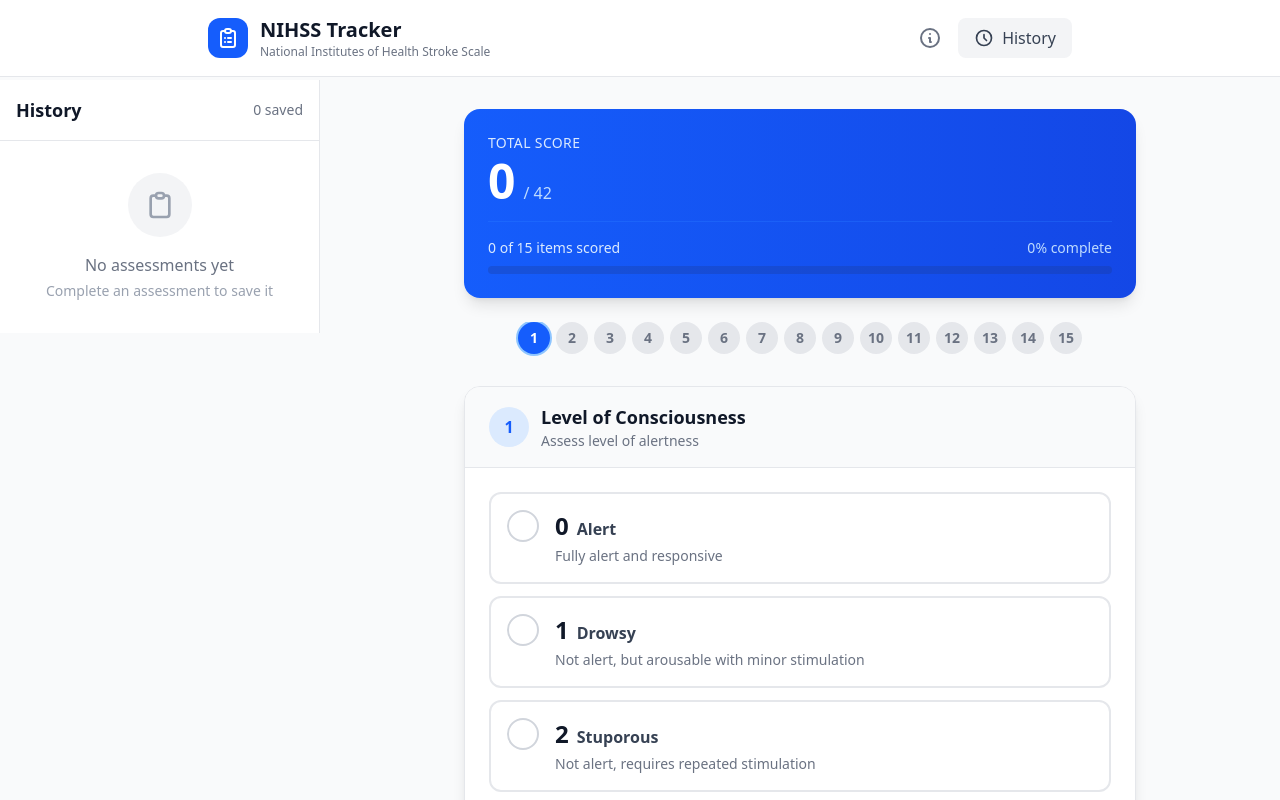
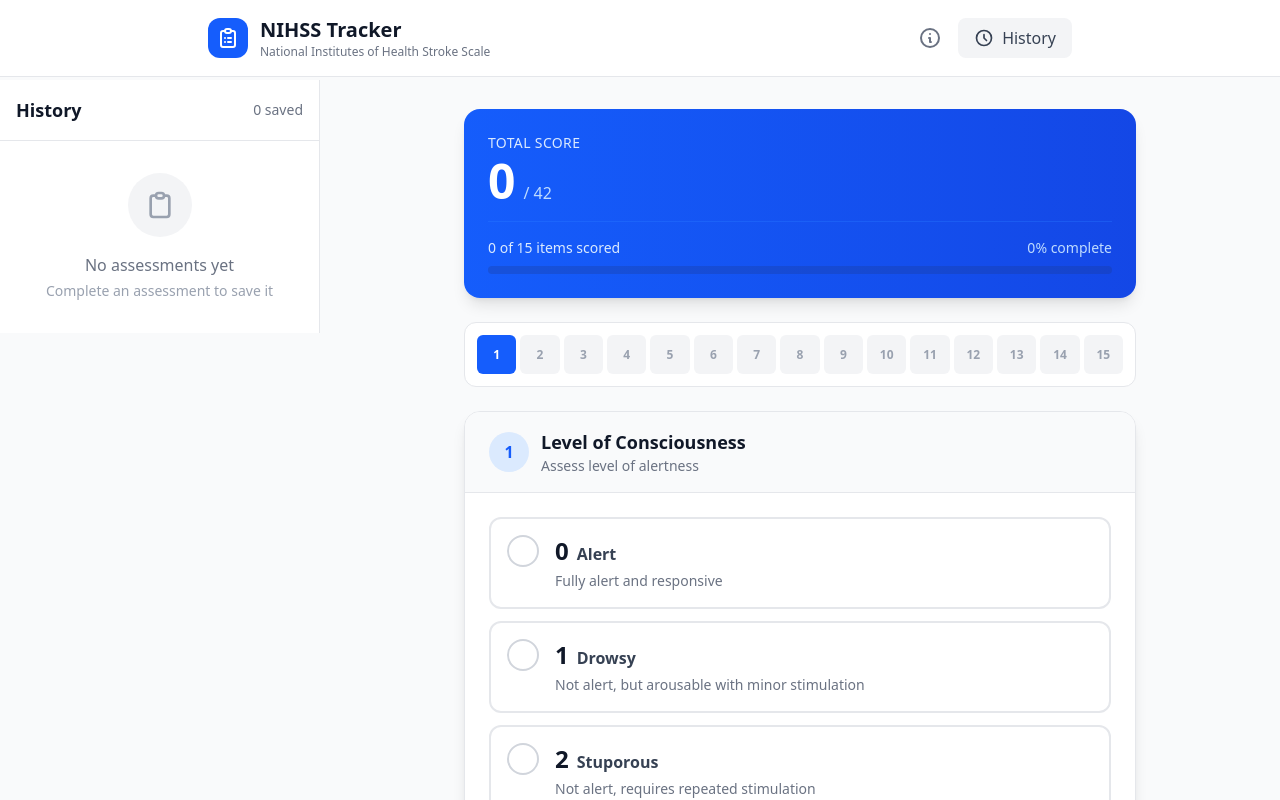
Before and after one commit to dermetfak/nihss-tracker, a Next.js app: page / in a window 1280 px wide. Shown: the top 800 px of the page. Built offline with nearby package versions, Linux system fonts and the light colour scheme.

Commit message:
Compact stepper grid layout - prevent horizontal overflow

```diff
--- a/app/globals.css
+++ b/app/globals.css
@@ -3,6 +3,11 @@
 @theme {
   --font-sans: ui-sans-serif, system-ui, sans-serif, "Apple Color Emoji",
     "Segoe UI Emoji", "Segoe UI Symbol", "Noto Color Emoji";
+}
+
+/* Custom grid columns */
+.grid-cols-15 {
+  grid-template-columns: repeat(15, minmax(0, 1fr));
 }
 
 html {
--- a/components/AssessmentForm.tsx
+++ b/components/AssessmentForm.tsx
@@ -166,23 +166,25 @@ export default function AssessmentForm({ onSave }: AssessmentFormProps) {
         </div>
       </div>
 
-      {/* Stepper */}
-      <div className="flex items-center justify-center gap-1.5 overflow-x-auto pb-2 px-2">
+      {/* Stepper - Compact Grid */}
+      <div className="bg-white rounded-xl border border-gray-200 p-3">
+        <div className="grid grid-cols-15 gap-1">
           {NIHSS_ITEMS.map((_, index) => (
             <button
               key={index}
               onClick={() => setCurrentStep(index)}
-            className={`flex-shrink-0 w-6 h-6 sm:w-8 sm:h-8 rounded-full text-xs sm:text-sm font-semibold transition-all ${
+              className={`aspect-square rounded-md text-xs font-semibold transition-all ${
                 index === currentStep
-                ? 'bg-blue-600 text-white ring-2 ring-blue-300'
+                  ? 'bg-blue-600 text-white'
                   : index < currentStep || items[NIHSS_ITEMS[index].id] >= 0
                   ? 'bg-green-100 text-green-700'
-                : 'bg-gray-200 text-gray-500'
+                  : 'bg-gray-100 text-gray-400'
               }`}
             >
               {index + 1}
             </button>
           ))}
+        </div>
       </div>
 
       {/* Current Item Card */}
```
Lines whose indentation alone changed are shown as unchanged.
